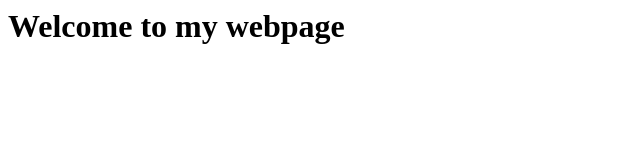
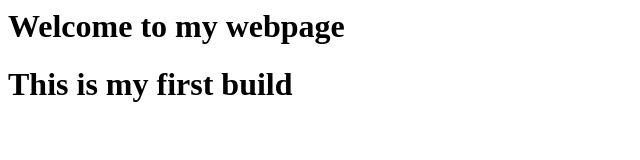
Before and after one commit to Tonyette/jenkinspracticecode, a plain HTML site: page simplecode/index.html in a window 1280 px wide. Shown: the whole page, without its empty margins (0-640 px from the left). Drawn offline with Linux system fonts and the light colour scheme.

Commit message:
first build

```diff
--- a/simplecode/index.html
+++ b/simplecode/index.html
@@ -1 +1,2 @@
 <h1>Welcome to my webpage</h1>
+<h1>This is my first build</h1>
```
